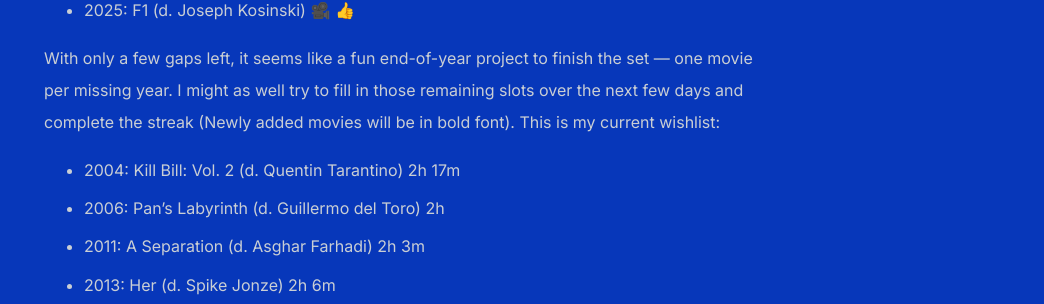
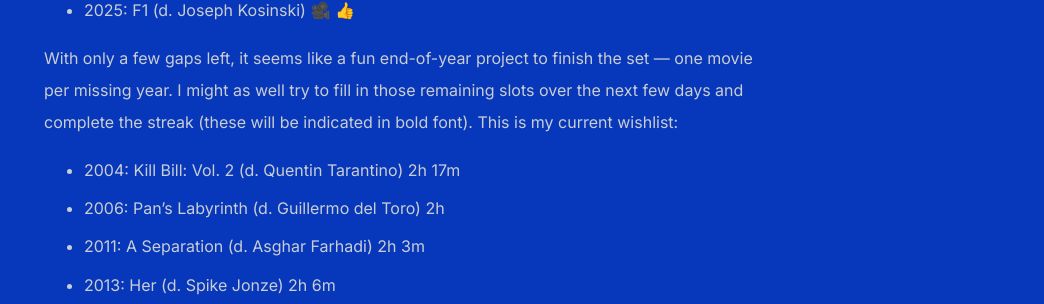
Before and after one commit to shihankanungo/shihankanungo.github.io, a Jekyll site: the page built from movies.md, in a window 1280 px wide and 900 px high, scrolled down 3842 px. Shown: the part 212-516 px from the top of the window, without its empty margins (236-1280 px from the left). Built offline with Jekyll 4.4.1, drawn with Linux system fonts in a browser that asks for light colours.

Commit message:
Update movies.md

```diff
--- a/movies.md
+++ b/movies.md
@@ -93,7 +93,7 @@
 - 2024: Robot Dreams (d. Pablo Berger) 👍
 - 2025: F1 (d. Joseph Kosinski) 🎥 👍
 
-With only a few gaps left, it seems like a fun end-of-year project to finish the set &mdash; one movie per missing year. I might as well try to fill in those remaining slots over the next few days and complete the streak (Newly added movies will be in bold font). This is my current wishlist:
+With only a few gaps left, it seems like a fun end-of-year project to finish the set &mdash; one movie per missing year. I might as well try to fill in those remaining slots over the next few days and complete the streak (these will be indicated in bold font). This is my current wishlist:
 
 - 2004: Kill Bill: Vol. 2 (d. Quentin Tarantino) 2h 17m
 - 2006: Pan's Labyrinth (d. Guillermo del Toro) 2h
```
